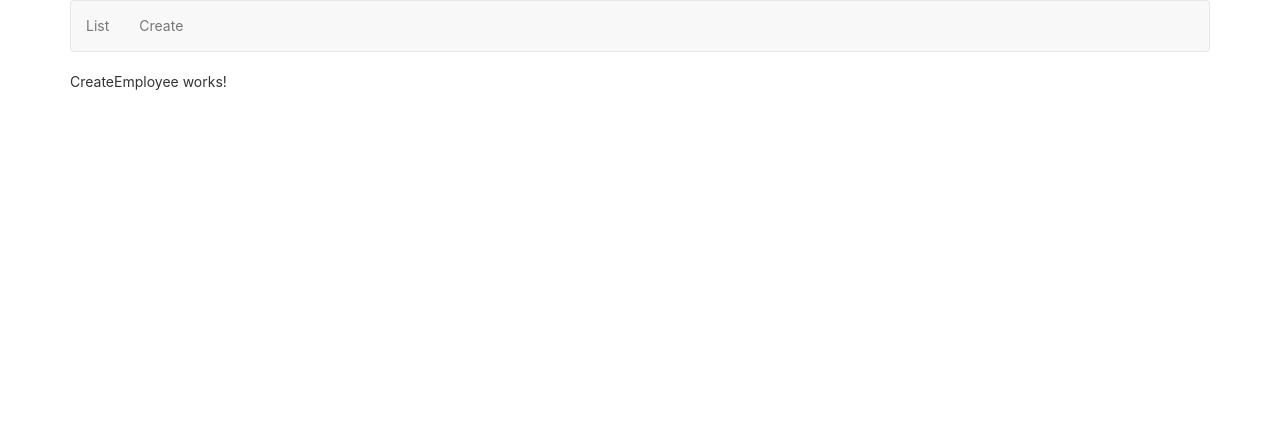
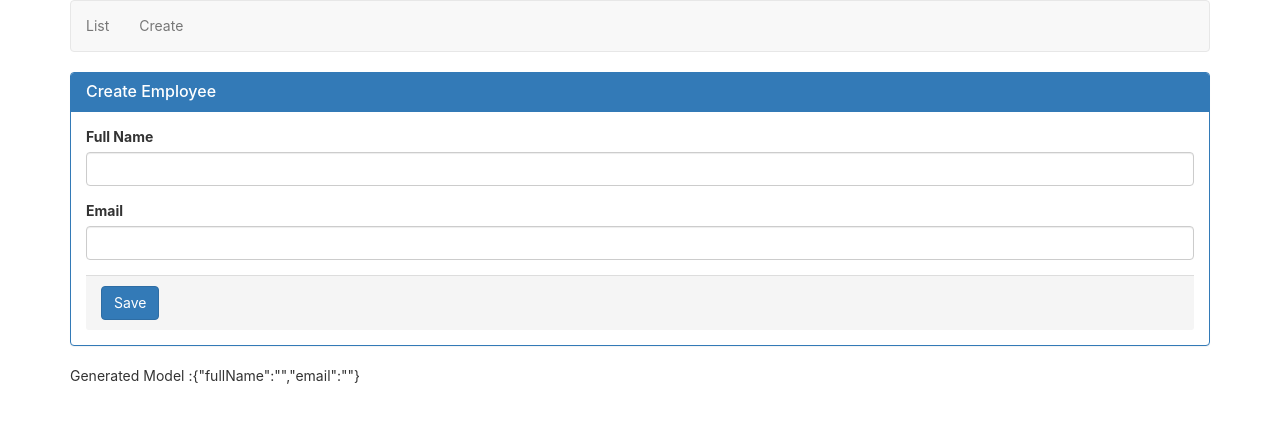
Before and after one commit to ChrisWongAtCUHK/React-CRUD-Tutorial, a React (Create React App) app: page /create in a window 1280 px wide. Shown: the top 422 px of the page. Built offline with nearby package versions, Linux system fonts and the light colour scheme.

Commit message:
ReactJS form

```diff
--- a/src/employees/CreateEmployee.js
+++ b/src/employees/CreateEmployee.js
@@ -1,9 +1,66 @@
 import React, { Component } from 'react';
 
 class CreateEmployee extends Component {
+    constructor(props) {
+        super(props);
+        this.state = { employee:
+            {
+                fullName: '',
+                email: ''
+            }
+        };
+
+        this.handleFullNameChange = this.handleFullNameChange.bind(this);
+        this.handleEmailChange    = this.handleEmailChange.bind(this);
+        this.handleSubmit         = this.handleSubmit.bind(this);
+    }
+
+    handleFullNameChange(event) {
+        let employee = this.state.employee;
+        employee.fullName = event.target.value;
+        this.setState({employee: employee});
+    }
+
+    handleEmailChange(event) {
+        let employee = this.state.employee;
+        employee.email = event.target.value;
+        this.setState({employee: employee});
+    }
+
+    handleSubmit(event) {
+        alert(JSON.stringify(this.state.employee));
+        event.preventDefault();
+    }
+
     render() {
         return (
-            <div>CreateEmployee works!</div>
+            <div>
+                <form onSubmit={this.handleSubmit}>
+                    <div className="panel panel-primary">
+                    <div className="panel-heading">
+                        <h3 className="panel-title">Create Employee</h3>
+                        </div>
+                        <div className="panel-body">
+                            <div className="form-group">
+                                <label htmlFor ="fullName">Full Name</label>
+                                <input id="fullName" type="text" className="form-control" name="fullName"
+                                    value={this.state.employee.fullName} onChange={this.handleFullNameChange}/>
+                            </div>
+
+                            <div className="form-group">
+                                <label htmlFor="email">Email</label>
+                                <input id="email" type="text" className="form-control" name="email"
+                                    value={this.state.employee.email} onChange={this.handleEmailChange}/>
+                            </div>
+
+                            <div className="panel-footer">
+                                <button className="btn btn-primary" type="submit">Save</button>
+                            </div>
+                        </div>
+                    </div>
+                </form>
+                Generated Model :{JSON.stringify(this.state.employee)}
+            </div>
         )
     }
 }
```
